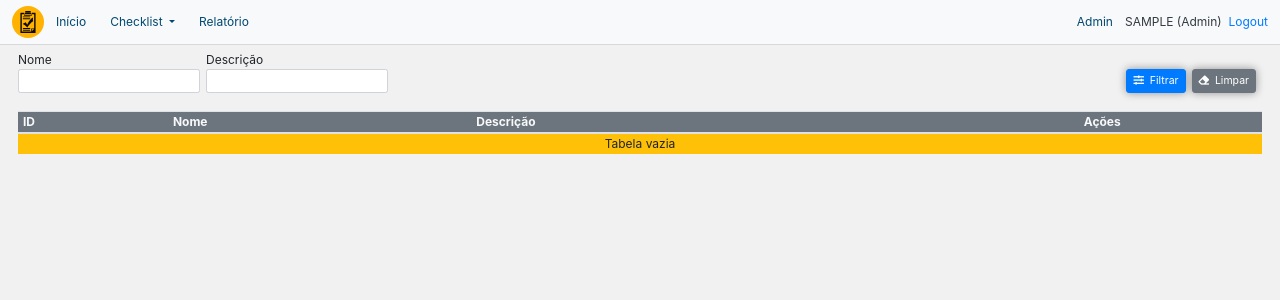
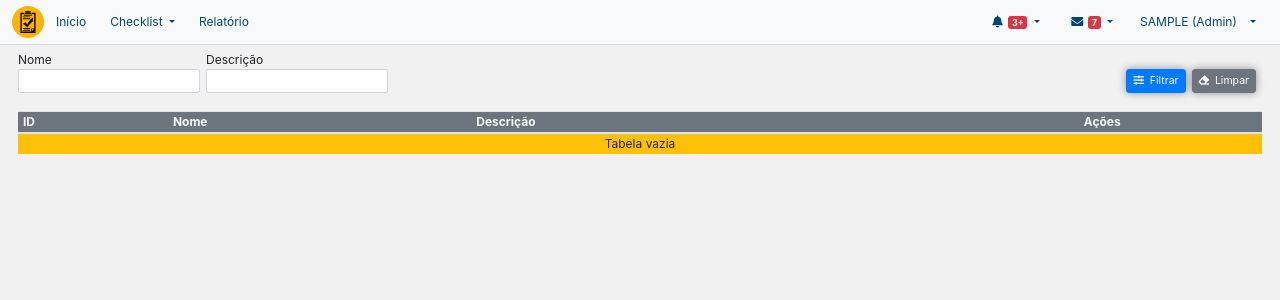
Before and after one commit to frosseto/checklist, a Django app: page /checklist_nova in a window 1280 px wide. Shown: the top 300 px of the page. Run offline with Django 3.2, Linux system fonts and the light colour scheme; the visitor is signed in with stand-in values (Sample User, id 1); data that the repository does not hold is empty; some libraries are stand-ins or nearby versions.

Commit message:
melhorias topmenu

```diff
--- a/templates/_partials/header.html
+++ b/templates/_partials/header.html
@@ -20,14 +20,124 @@
     <div class="ml-auto row">
     </div>
 
-    {% if user.is_superuser %}
-    <a class="nav-link" href="/admin/">Admin <span class="sr-only">(current)</span></a>
-    {% endif %}
 
 
-    {% if user.is_authenticated %}
+<!-- Nav Item - Alerts -->
+<div class="nav-item dropdown no-arrow mx-1">
+  <a class="nav-link dropdown-toggle" href="#" id="alertsDropdown" role="button" data-toggle="dropdown" aria-haspopup="true" aria-expanded="false">
+    <i class="fas fa-bell fa-fw"></i>
+    <!-- Counter - Alerts -->
+    <span class="badge badge-danger badge-counter">3+</span>
+  </a>
+  <!-- Dropdown - Alerts -->
+  <div class="dropdown-list dropdown-menu dropdown-menu-right shadow animated--grow-in" aria-labelledby="alertsDropdown">
+    <h6 class="dropdown-header">
+      Alerts Center
+    </h6>
+    <a class="dropdown-item d-flex align-items-center" href="#">
+      <div class="mr-3">
+        <div class="icon-circle bg-primary">
+          <i class="fas fa-file-alt text-white"></i>
+        </div>
+      </div>
+      <div>
+        <div class="small text-gray-500">December 12, 2019</div>
+        <span class="font-weight-bold">A new monthly report is ready to download!</span>
+      </div>
+    </a>
+    <a class="dropdown-item d-flex align-items-center" href="#">
+      <div class="mr-3">
+        <div class="icon-circle bg-success">
+          <i class="fas fa-donate text-white"></i>
+        </div>
+      </div>
+      <div>
+        <div class="small text-gray-500">December 7, 2019</div>
+        $290.29 has been deposited into your account!
+      </div>
+    </a>
+    <a class="dropdown-item d-flex align-items-center" href="#">
+      <div class="mr-3">
+        <div class="icon-circle bg-warning">
+          <i class="fas fa-exclamation-triangle text-white"></i>
+        </div>
+      </div>
+      <div>
+        <div class="small text-gray-500">December 2, 2019</div>
+        Spending Alert: We've noticed unusually high spending for your account.
+      </div>
+    </a>
+    <a class="dropdown-item text-center small text-gray-500" href="#">Show All Alerts</a>
+  </div>
+</div>
+
+<!-- Nav Item - Messages -->
+<div class="nav-item dropdown no-arrow mx-1">
+  <a class="nav-link dropdown-toggle" href="#" id="messagesDropdown" role="button" data-toggle="dropdown" aria-haspopup="true" aria-expanded="false">
+    <i class="fas fa-envelope fa-fw"></i>
+    <!-- Counter - Messages -->
+    <span class="badge badge-danger badge-counter">7</span>
+  </a>
+  <!-- Dropdown - Messages -->
+  <div class="dropdown-list dropdown-menu dropdown-menu-right shadow animated--grow-in" aria-labelledby="messagesDropdown">
+    <h6 class="dropdown-header">
+      Message Center
+    </h6>
+    <a class="dropdown-item d-flex align-items-center" href="#">
+      <div class="mr-3">
+        <div class="icon-circle bg-warning">
+          <i class="fas fa-user text-white"></i>
+        </div>
+      </div>
+      <div class="font-weight-bold">
+        <div class="text-truncate">Hi there! I am wondering if you can help me with a problem I've been having.</div>
+        <div class="small text-gray-500">Emily Fowler · 58m</div>
+      </div>
+    </a>
+    <a class="dropdown-item d-flex align-items-center" href="#">
+      <div class="mr-3">
+        <div class="icon-circle bg-warning">
+          <i class="fas fa-user text-white"></i>
+        </div>
+      </div>
+      <div>
+        <div class="text-truncate">I have the photos that you ordered last month, how would you like them sent to you?</div>
+        <div class="small text-gray-500">Jae Chun · 1d</div>
+      </div>
+    </a>
+    <a class="dropdown-item d-flex align-items-center" href="#">
+      <div class="mr-3">
+        <div class="icon-circle bg-warning">
+          <i class="fas fa-user text-white"></i>
+        </div>
+      </div>
+      <div>
+        <div class="text-truncate">Last month's report looks great, I am very happy with the progress so far, keep up the good work!</div>
+        <div class="small text-gray-500">Morgan Alvarez · 2d</div>
+      </div>
+    </a>
+    <a class="dropdown-item d-flex align-items-center" href="#">
+      <div class="mr-3">
+        <div class="icon-circle bg-warning">
+          <i class="fas fa-user text-white"></i>
+        </div>
+      </div>
+      <div>
+        <div class="text-truncate">Am I a good boy? The reason I ask is because someone told me that people say this to all dogs, even if they aren't good...</div>
+        <div class="small text-gray-500">Chicken the Dog · 2w</div>
+      </div>
+    </a>
+    <a class="dropdown-item text-center small text-gray-500" href="#">Read More Messages</a>
+  </div>
+</div>
+
+<div class="topbar-divider d-none d-sm-block"></div>
+
+{% if user.is_authenticated %}
+<!-- Nav Item - User Information -->
+<div class="nav-item dropdown no-arrow">
+  <a class="nav-link dropdown-toggle" href="#" id="userDropdown" role="button" data-toggle="dropdown" aria-haspopup="true" aria-expanded="false">
     {{ user.get_username|upper }}
-
     {% if user.is_superuser %}
       (Admin)
     {% else %}
@@ -37,13 +147,35 @@
       {% endif %}
     {% endif %}
     &nbsp;
+  </a>
+  <!-- Dropdown - User Information -->
+  <div class="dropdown-menu dropdown-menu-right shadow animated--grow-in" aria-labelledby="userDropdown">
+    <a class="dropdown-item" href="/admin/">
+      <i class="fas fa-cogs fa-sm fa-fw mr-2 text-gray-400"></i>
+      Admin
+    </a>
+    <div class="dropdown-divider"></div>
+    <a class="dropdown-item" href="{% url 'logout'%}?next={{request.path}}">
+      <i class="fas fa-sign-out-alt fa-sm fa-fw mr-2 text-gray-400"></i>
+      Logout
+    </a>
+  </div>
+</div>
+{% else %}
+<a href="{% url 'login'%}?next={{request.path}}">Login</a>
+{% endif %}
+</div>
 
 
 
-    <a href="{% url 'logout'%}?next={{request.path}}">Logout</a>
-    {% else %}
-    <a href="{% url 'login'%}?next={{request.path}}">Login</a>
-    {% endif %}
+
+
+
+
+
+
+
+
 
 
   </nav>
--- a/templates/base.html
+++ b/templates/base.html
@@ -11,6 +11,7 @@
     <link rel="stylesheet" href="{% static 'css/bootstrap/4.6.0/bootstrap.min.css' %}">
     <link rel="stylesheet" href="{% static 'fa/css/all.min.css' %}">
     <link rel="stylesheet" href="{% static 'css/base.css' %}">
+
     <link rel="stylesheet" href="{% static 'css/bootstrap-select/1.13.18/bootstrap-select.min.css' %}">
     {% block styles %}{% endblock styles %}
     {% block title %}{% endblock title %}
```
